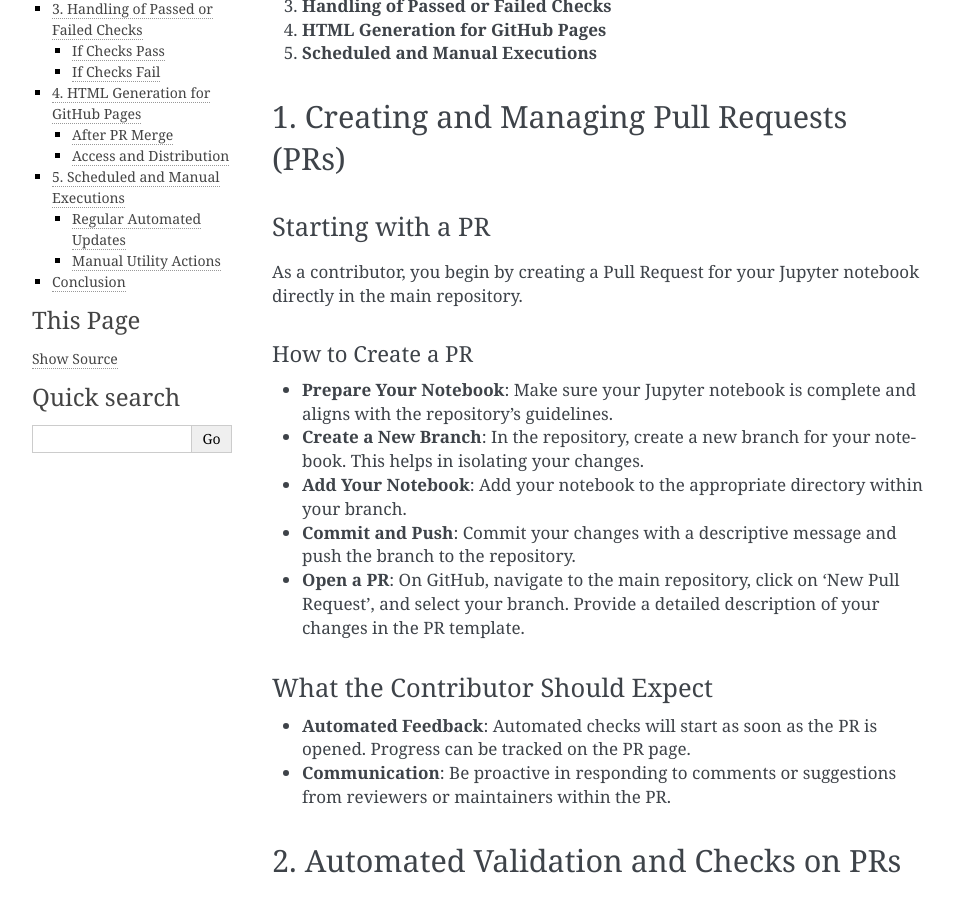
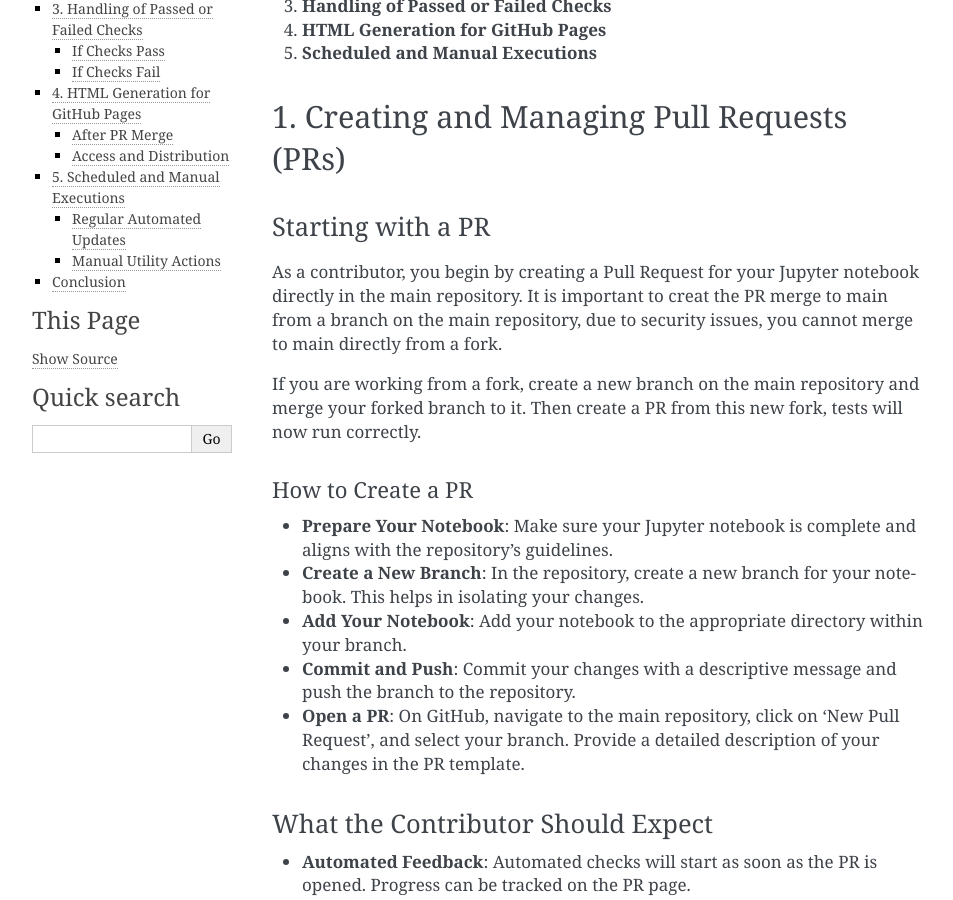
Before and after one commit to spacetelescope/notebook-infrastructure, a Sphinx documentation site: the page built from docs/ci_operators_guide.md, in a window 1280 px wide and 900 px high, scrolled down 518 px. Shown: the whole window, without its empty margins (148-1101 px from the left). Built offline with Sphinx 7.4.7, drawn with Linux system fonts in a browser that asks for light colours.

Commit message:
Update ci_operators_guide.md

```diff
--- a/docs/ci_operators_guide.md
+++ b/docs/ci_operators_guide.md
@@ -17,6 +17,9 @@
 ### Starting with a PR
 
 As a contributor, you begin by creating a Pull Request for your Jupyter notebook directly in the main repository.
+It is important to creat the PR merge to main from a branch on the main repository, due to security issues, you cannot merge to main directly from a fork.
+
+If you are working from a fork, create a new branch on the main repository and merge your forked branch to it.  Then create a PR from this new fork, tests will now run correctly.
 
 #### How to Create a PR
 
```
